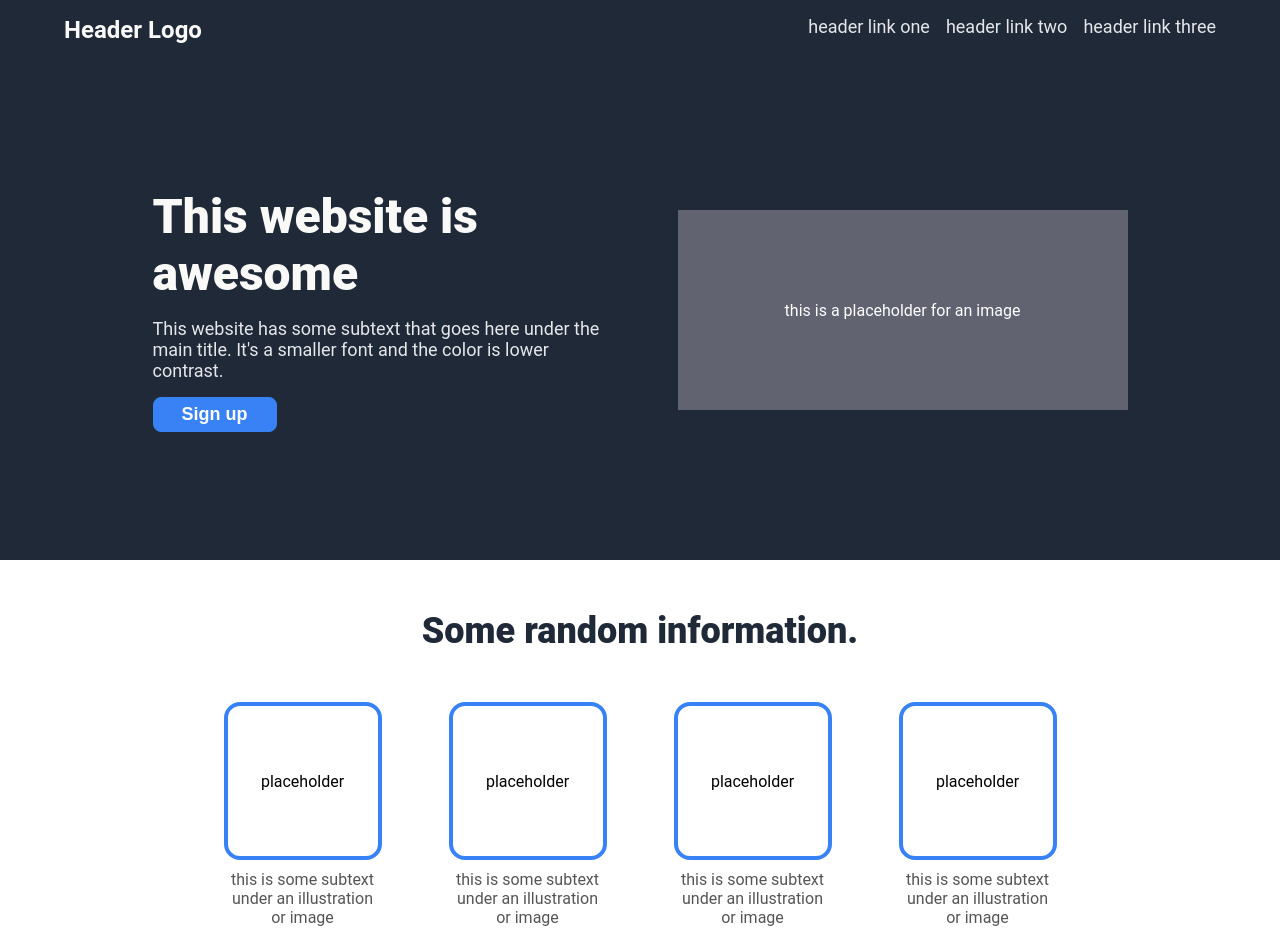
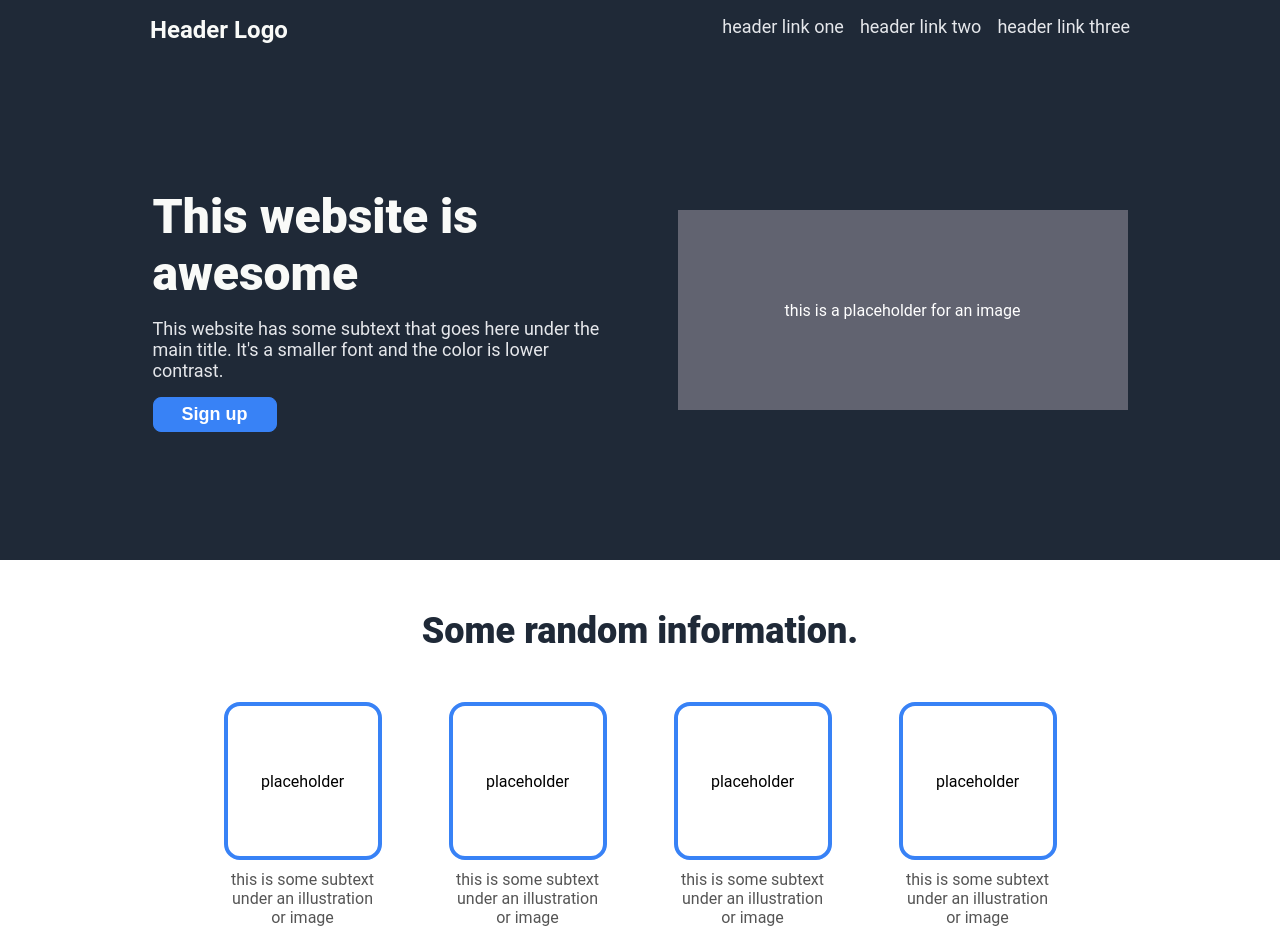
Before and after one commit to sunmukhsc/landing-page, a plain HTML site: page index.html in a window 1280 px wide. Shown: the top 930 px of the page. Drawn offline with Linux system fonts and the light colour scheme.

Commit message:
Correct gap between header items

```diff
--- a/style.css
+++ b/style.css
@@ -11,7 +11,8 @@ body {
     display: flex;
     justify-content: space-between;
     background-color: #1F2937;
-    padding: 16px 64px;
+    padding: 16px 150px;
+    gap: 100px;
 }
 
 .logo {
```
